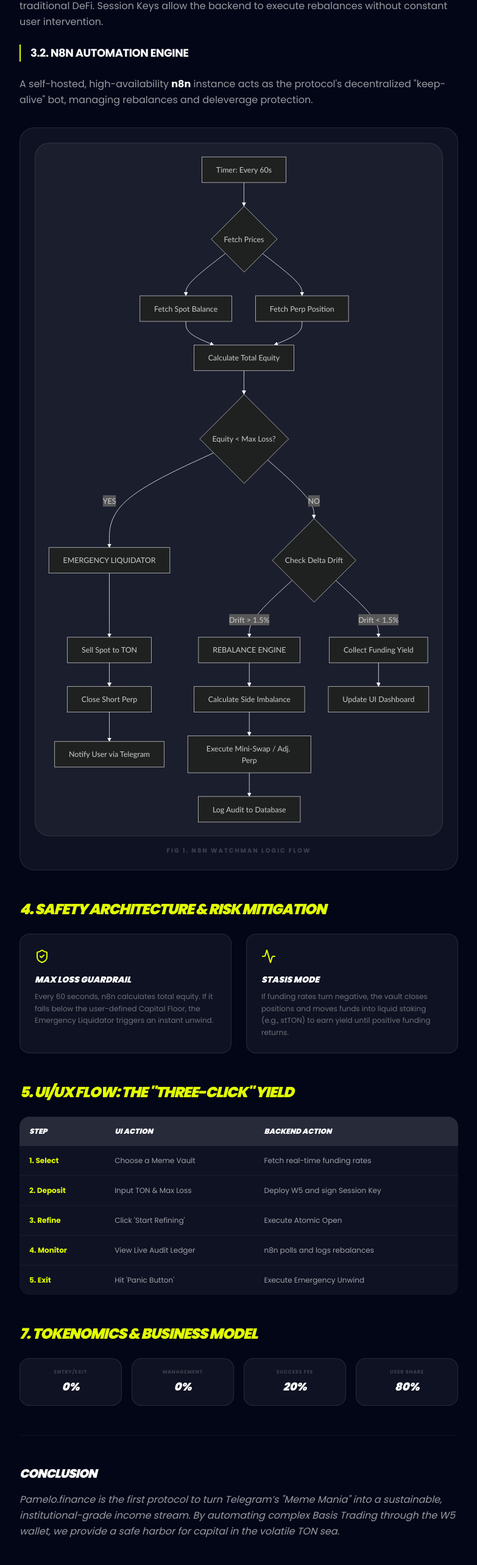
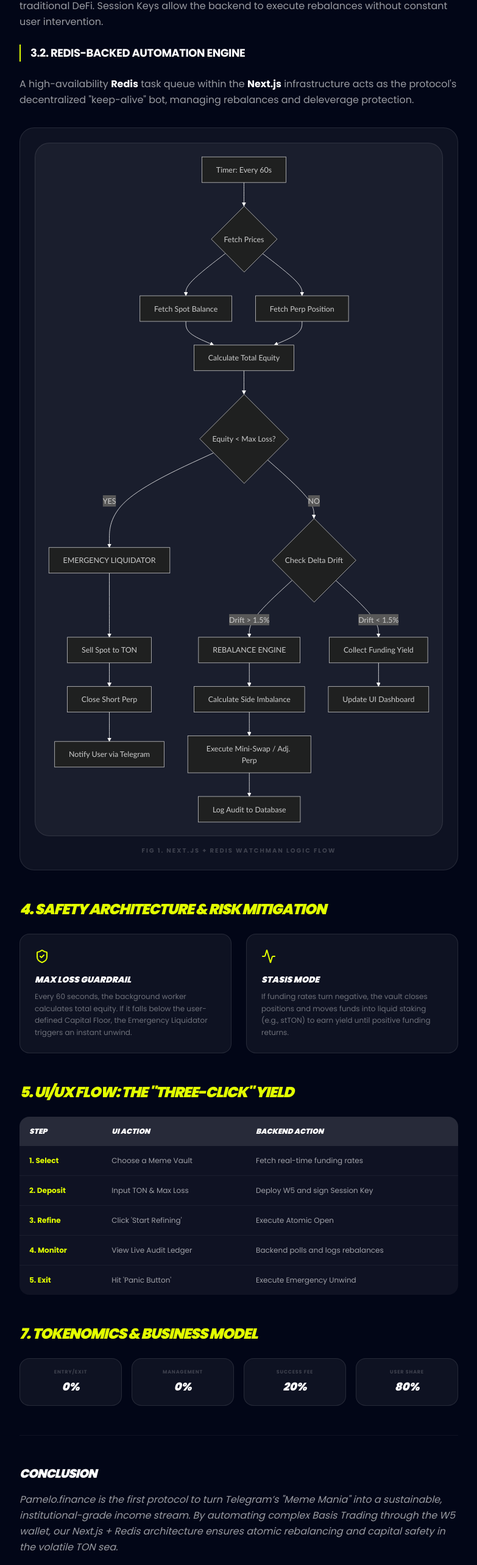
Before and after one commit to hamzabell/ton-delta, a Next.js app: page /whitepaper in a window 1280 px wide. Shown: the part 1540-4106 px from the top of the page at 61% size, without its empty margins (248-1031 px from the left). Built offline with nearby package versions, Linux system fonts and the light colour scheme; what @tonconnect/ui-react would draw is missing.

Commit message:
docs: shift architecture from n8n to Next.js + Redis backend

```diff
--- a/src/app/page.tsx
+++ b/src/app/page.tsx
@@ -234,7 +234,7 @@
           Automation Architecture
         </h3>
         <p className="max-w-md mx-auto text-xs text-white/30 font-medium uppercase tracking-[0.2em] leading-relaxed mb-12">
-          A self-hosted, high-availability n8n instance acts as the protocol's decentralized "keep-alive" bot, managing delta drift and deleverage protection 24/7.
+          A high-availability Next.js backend powered by a Redis task queue acts as the protocol's decentralized "keep-alive" bot, managing delta drift and deleverage protection 24/7.
         </p>
         <Link
           href="/whitepaper"
--- a/src/app/whitepaper/page.tsx
+++ b/src/app/whitepaper/page.tsx
@@ -140,15 +140,15 @@
             </p>
 
             <h3 className="text-lg font-bold uppercase tracking-tight text-white border-l-2 border-[#E2FF00] pl-4">
-              3.2. n8n Automation Engine
+              3.2. Redis-Backed Automation Engine
             </h3>
             <p className="text-white/60 leading-relaxed mb-8">
-              A self-hosted, high-availability <strong className="text-white">n8n</strong> instance acts as the protocol's decentralized "keep-alive" bot, managing rebalances and deleverage protection.
+              A high-availability <strong className="text-white">Redis</strong> task queue within the <strong className="text-white">Next.js</strong> infrastructure acts as the protocol's decentralized "keep-alive" bot, managing rebalances and deleverage protection.
             </p>
 
             <div className="bg-white/5 border border-white/10 rounded-3xl p-6">
               <Mermaid chart={WATCHMAN_DIAGRAM} />
-              <p className="text-[10px] text-center mt-4 text-white/20 font-bold uppercase tracking-[0.2em]">Fig 1. n8n Watchman Logic Flow</p>
+              <p className="text-[10px] text-center mt-4 text-white/20 font-bold uppercase tracking-[0.2em]">Fig 1. Next.js + Redis Watchman Logic Flow</p>
             </div>
           </div>
 
@@ -162,7 +162,7 @@
                 <ShieldCheck className="w-6 h-6 text-[#E2FF00] mb-4" />
                 <h4 className="font-black italic uppercase text-sm mb-2">Max Loss Guardrail</h4>
                 <p className="text-xs text-white/40 leading-relaxed">
-                  Every 60 seconds, n8n calculates total equity. If it falls below the user-defined Capital Floor, the Emergency Liquidator triggers an instant unwind.
+                  Every 60 seconds, the background worker calculates total equity. If it falls below the user-defined Capital Floor, the Emergency Liquidator triggers an instant unwind.
                 </p>
               </div>
               <div className="p-6 bg-white/5 border border-white/10 rounded-2xl">
@@ -194,7 +194,7 @@
                     ["1. Select", "Choose a Meme Vault", "Fetch real-time funding rates"],
                     ["2. Deposit", "Input TON & Max Loss", "Deploy W5 and sign Session Key"],
                     ["3. Refine", "Click 'Start Refining'", "Execute Atomic Open"],
-                    ["4. Monitor", "View Live Audit Ledger", "n8n polls and logs rebalances"],
+                    ["4. Monitor", "View Live Audit Ledger", "Backend polls and logs rebalances"],
                     ["5. Exit", "Hit 'Panic Button'", "Execute Emergency Unwind"],
                   ].map(([step, ui, backend], i) => (
                     <tr key={i} className="hover:bg-white/[0.02] transition-colors">
@@ -232,7 +232,7 @@
           <div className="pt-12 border-t border-white/5">
             <p className="text-xl font-black italic text-white uppercase tracking-tighter mb-4">Conclusion</p>
             <p className="text-white/60 leading-relaxed italic">
-              Pamelo.finance is the first protocol to turn Telegram’s "Meme Mania" into a sustainable, institutional-grade income stream. By automating complex Basis Trading through the W5 wallet, we provide a safe harbor for capital in the volatile TON sea.
+              Pamelo.finance is the first protocol to turn Telegram’s "Meme Mania" into a sustainable, institutional-grade income stream. By automating complex Basis Trading through the W5 wallet, our Next.js + Redis architecture ensures atomic rebalancing and capital safety in the volatile TON sea.
             </p>
           </div>
         </section>
```
Also changed, not shown: 2 other files (tests, documents, lock files or other folders).
